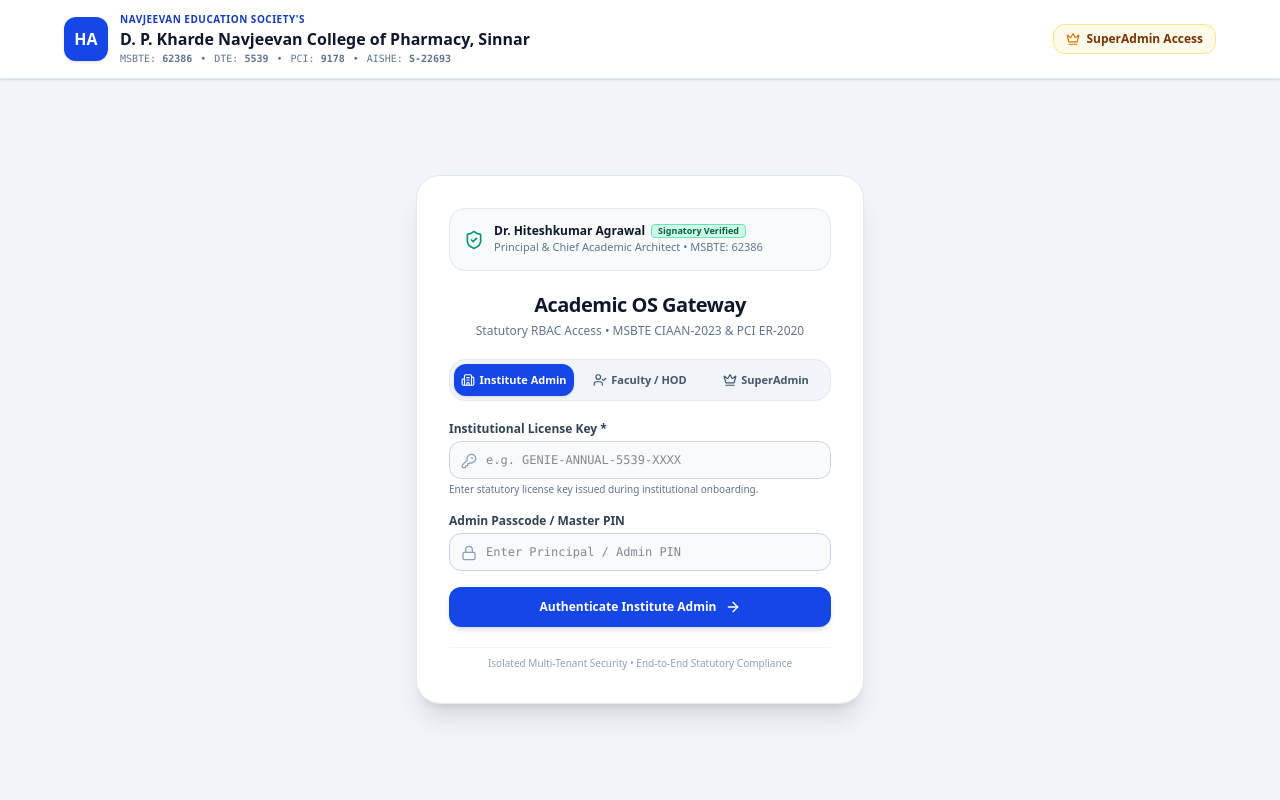
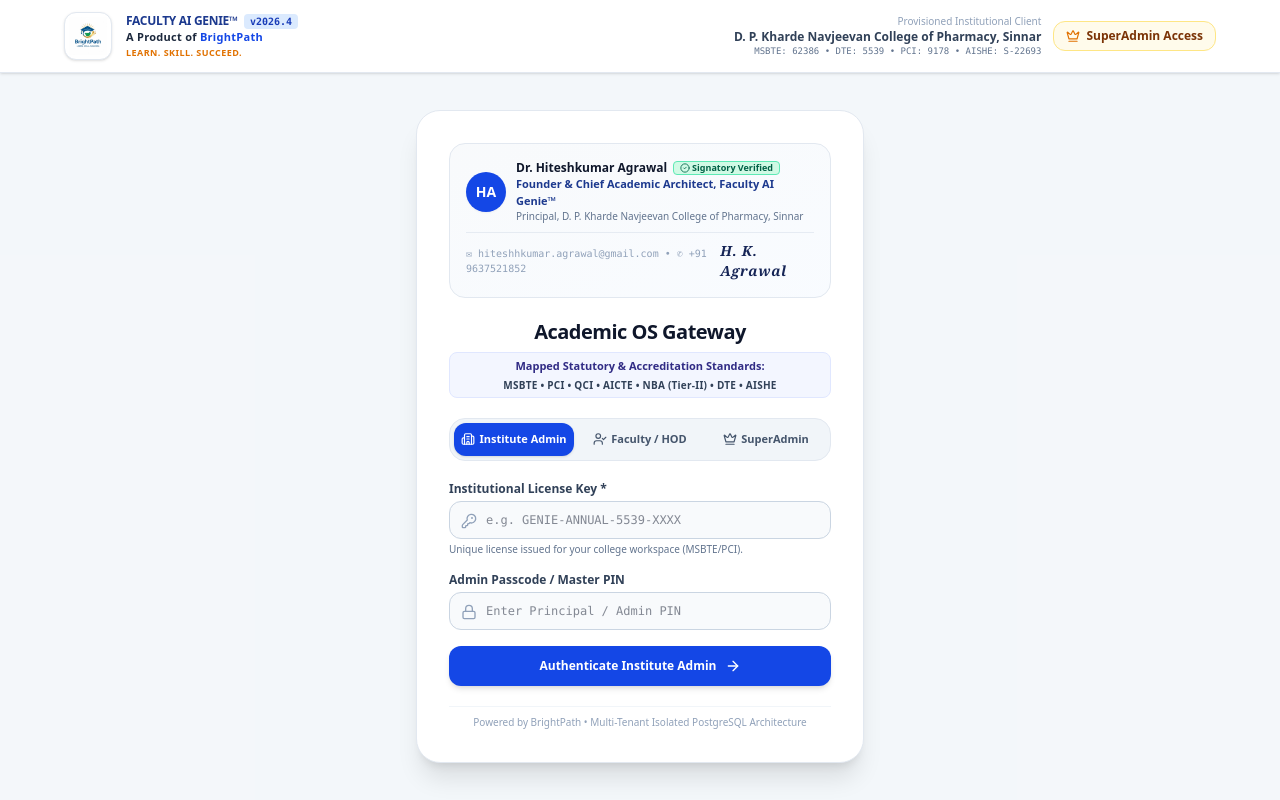
Before and after one commit to agrawalhiteshhkumar/faculty-ai-genie, a React (Vite) app: page / in a window 1280 px wide. Built offline with nearby package versions, Linux system fonts and the light colour scheme.

Commit message:
Update ActivationGateway.tsx

```diff
--- a/src/components/ActivationGateway.tsx
+++ b/src/components/ActivationGateway.tsx
@@ -3,15 +3,16 @@
 import React, { useState } from 'react';
 import {
   Building2,
-  ShieldCheck,
   ArrowRight,
   Crown,
   UserCheck,
   KeyRound,
   Mail,
   Lock,
-  AlertCircle
+  AlertCircle,
+  CheckCircle2
 } from 'lucide-react';
+import brightpathLogo from '../../brightpath-logo.png';
 
 interface ActivationGatewayProps {
   onActivated: (tenantId?: string, license?: any, userRole?: 'ADMIN' | 'FACULTY', facultyEmail?: string) => void;
@@ -101,7 +102,7 @@
     );
   };
 
-  // 3. Platform SuperAdmin Authentication Gate (Direct Bypass to Dashboard)
+  // 3. Platform SuperAdmin Authentication Gate
   const handleSuperAdminSubmit = (e: React.FormEvent) => {
     e.preventDefault();
     setErrorMessage(null);
@@ -124,35 +125,51 @@
   };
 
   return (
-    <div className="min-h-screen bg-slate-100 text-slate-800 flex flex-col font-sans">
+    <div className="min-h-screen bg-slate-100/80 text-slate-800 flex flex-col font-sans">
 
-      {/* 1. Official Executive Institutional Banner (White / Slate Theme) */}
+      {/* 1. Official Platform Master Header: BrightPath & Faculty AI Genie */}
       <header className="w-full bg-white border-b border-slate-200 px-4 sm:px-6 py-3 shadow-sm">
         <div className="max-w-6xl mx-auto flex flex-col sm:flex-row items-center justify-between gap-3">
-          <div className="flex items-center gap-3">
-            <div className="w-11 h-11 bg-blue-700 text-white rounded-xl flex items-center justify-center font-bold text-base shadow-sm shrink-0">
-              HA
+
+          {/* Platform Identity: BrightPath / Faculty AI Genie */}
+          <div className="flex items-center gap-3.5">
+            <div className="w-12 h-12 bg-white rounded-xl border border-slate-200 shadow-sm flex items-center justify-center p-1 shrink-0 overflow-hidden">
+              <img
+                src={brightpathLogo}
+                alt="BrightPath Logo"
+                className="w-full h-full object-contain"
+              />
             </div>
             <div>
-              <div className="text-[10px] font-bold text-blue-800 uppercase tracking-wider">
-                Navjeevan Education Society's
+              <div className="flex items-center gap-1.5">
+                <span className="text-xs font-black tracking-tight text-blue-900 uppercase">
+                  Faculty AI Genie™
+                </span>
+                <span className="text-[10px] bg-blue-100 text-blue-800 font-extrabold px-1.5 py-0.2 rounded font-mono">
+                  v2026.4
+                </span>
               </div>
-              <h1 className="text-sm sm:text-base font-black text-slate-900">
-                D. P. Kharde Navjeevan College of Pharmacy, Sinnar
-              </h1>
-              <div className="text-[10px] text-slate-500 font-mono flex items-center gap-2">
-                <span>MSBTE: <strong>62386</strong></span>
-                <span>•</span>
-                <span>DTE: <strong>5539</strong></span>
-                <span>•</span>
-                <span>PCI: <strong>9178</strong></span>
-                <span>•</span>
-                <span>AISHE: <strong>S-22693</strong></span>
+              <div className="text-[11px] font-black tracking-wide text-slate-800">
+                A Product of <span className="text-blue-700">BrightPath</span>
+              </div>
+              <div className="text-[9px] font-bold text-amber-600 tracking-wider">
+                LEARN. SKILL. SUCCEED.
               </div>
             </div>
           </div>
 
-          <div className="flex items-center gap-2">
+          {/* Institutional Deployment & SuperAdmin Gateway Trigger */}
+          <div className="flex items-center gap-3">
+            <div className="hidden md:block text-right">
+              <div className="text-[10px] text-slate-400 font-medium">Provisioned Institutional Client</div>
+              <div className="text-xs font-bold text-slate-700">
+                D. P. Kharde Navjeevan College of Pharmacy, Sinnar
+              </div>
+              <div className="text-[9px] font-mono text-slate-500">
+                MSBTE: 62386 • DTE: 5539 • PCI: 9178 • AISHE: S-22693
+              </div>
+            </div>
+
             <button
               type="button"
               onClick={() => {
@@ -172,35 +189,57 @@
         </div>
       </header>
 
-      {/* 2. Main Login Card in Clean White */}
+      {/* 2. Main Authentication Card */}
       <main className="flex-1 flex items-center justify-center p-4">
         <div className="max-w-md w-full bg-white border border-slate-200 rounded-3xl p-6 sm:p-8 shadow-xl space-y-5">
 
-          {/* Executive Signatory Seal */}
-          <div className="bg-slate-50 border border-slate-200 rounded-2xl p-3.5 flex items-center justify-between gap-3">
+          {/* Digital Signatory Endorsement Card with Formal Signature */}
+          <div className="bg-gradient-to-br from-slate-50 to-blue-50/40 border border-slate-200 rounded-2xl p-4 space-y-2">
+            <div className="flex items-start justify-between gap-3">
               <div className="flex items-center gap-2.5">
-              <ShieldCheck className="w-5 h-5 text-emerald-600 shrink-0" />
+                <div className="w-10 h-10 rounded-full bg-blue-700 text-white font-black text-sm flex items-center justify-center shadow-xs shrink-0">
+                  HA
+                </div>
                 <div>
                   <div className="text-xs font-extrabold text-slate-900 flex items-center gap-1.5">
                     Dr. Hiteshkumar Agrawal
-                  <span className="text-[9px] bg-emerald-100 text-emerald-800 border border-emerald-300 px-1.5 py-0.2 rounded font-semibold">
+                    <span className="text-[9px] bg-emerald-100 text-emerald-800 border border-emerald-300 px-1.5 py-0.2 rounded font-semibold inline-flex items-center gap-0.5">
+                      <CheckCircle2 className="w-2.5 h-2.5" />
                       Signatory Verified
                     </span>
                   </div>
-                <div className="text-[11px] text-slate-500">
-                  Principal &amp; Chief Academic Architect • MSBTE: 62386
+                  <div className="text-[11px] text-blue-900 font-bold">
+                    Founder &amp; Chief Academic Architect, Faculty AI Genie™
+                  </div>
+                  <div className="text-[10px] text-slate-500">
+                    Principal, D. P. Kharde Navjeevan College of Pharmacy, Sinnar
                   </div>
                 </div>
               </div>
             </div>
 
-          <div className="text-center space-y-1">
+            {/* Stylized Signature Script Block */}
+            <div className="pt-2 border-t border-slate-200/80 flex items-center justify-between">
+              <div className="text-[10px] text-slate-400 font-mono">
+                ✉ hiteshhkumar.agrawal@gmail.com • ✆ +91 9637521852
+              </div>
+              <div className="font-serif italic text-blue-950 font-bold text-sm tracking-wider select-none pr-1">
+                H. K. Agrawal
+              </div>
+            </div>
+          </div>
+
+          {/* Heading with Updated Statutory Bodies */}
+          <div className="text-center space-y-1.5">
             <h2 className="text-xl font-black text-slate-900 tracking-tight">
               Academic OS Gateway
             </h2>
-            <p className="text-xs text-slate-500">
-              Statutory RBAC Access • MSBTE CIAAN-2023 &amp; PCI ER-2020
-            </p>
+            <div className="text-[11px] font-bold text-indigo-900 bg-indigo-50/70 border border-indigo-100 rounded-lg py-1 px-2 leading-relaxed">
+              Mapped Statutory &amp; Accreditation Standards:
+              <div className="text-[10px] font-black text-slate-700 mt-0.5 tracking-wide">
+                MSBTE • PCI • QCI • AICTE • NBA (Tier-II) • DTE • AISHE
+              </div>
+            </div>
           </div>
 
           {/* 3-Tier Switcher Tabs */}
@@ -279,7 +318,7 @@
                   />
                 </div>
                 <p className="text-[10px] text-slate-500 mt-1">
-                  Enter statutory license key issued during institutional onboarding.
+                  Unique license issued for your college workspace (MSBTE/PCI).
                 </p>
               </div>
 
@@ -328,7 +367,7 @@
                   />
                 </div>
                 <p className="text-[10px] text-slate-500 mt-1">
-                  Must match the official email entered in the Faculty Master.
+                  Must match the official email registered in the Faculty Master.
                 </p>
               </div>
 
@@ -407,7 +446,7 @@
           )}
 
           <div className="pt-2 text-center text-[10px] text-slate-400 border-t border-slate-100">
-            Isolated Multi-Tenant Security • End-to-End Statutory Compliance
+            Powered by BrightPath • Multi-Tenant Isolated PostgreSQL Architecture
           </div>
 
         </div>
```
Lines whose indentation alone changed are shown as unchanged.
